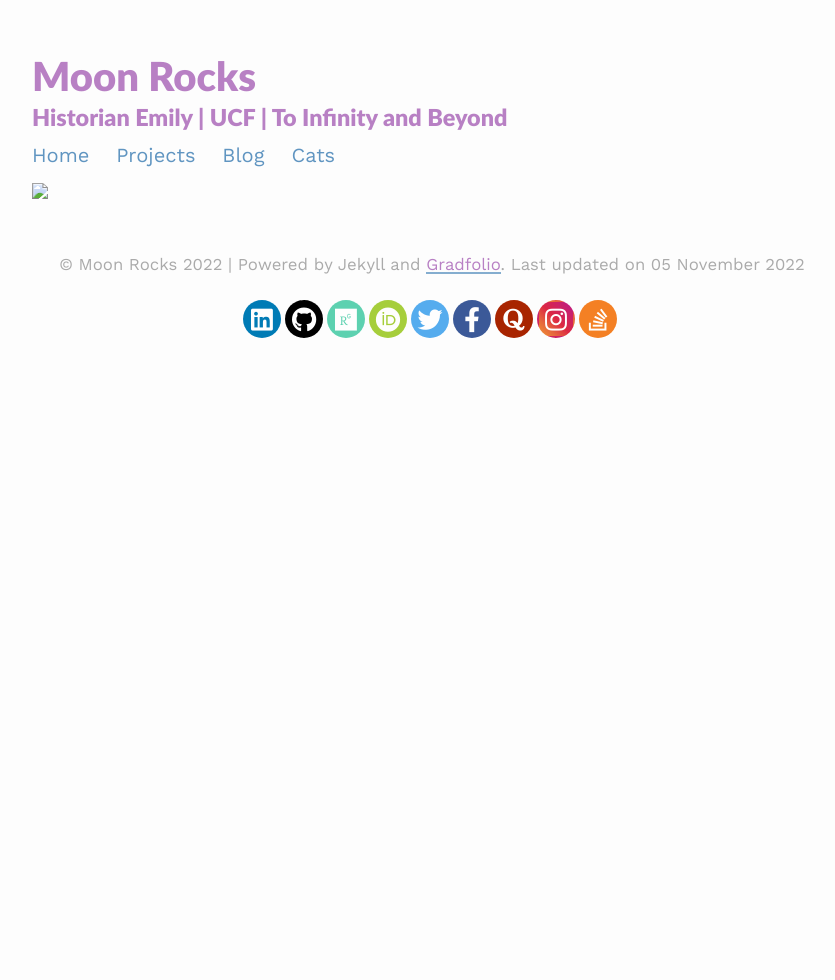
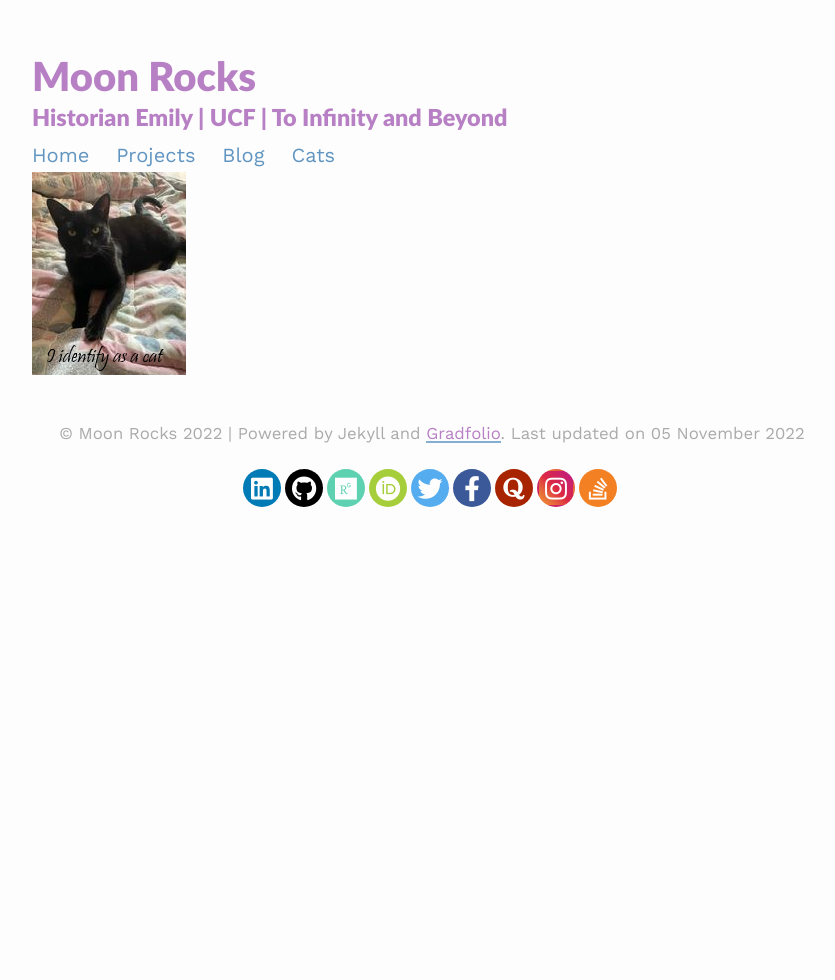
Before and after one commit to emilystrickland2/Historian, a Jekyll site: the page built from cats.html, in a window 1280 px wide. Shown: the whole page, without its empty margins (208-1043 px from the left). Built offline with Jekyll 4.4.1, drawn with Linux system fonts in a browser that asks for light colours; nearby versions of some CDN libraries.

Commit message:
Update cats.html

```diff
--- a/cats.html
+++ b/cats.html
@@ -4,5 +4,5 @@ permalink: /cats/
 title: Cats
 ---
 
-<img src="assets\images\cart 2.png"
+<img src="\assets\images\cart 2.png"
 align="center">
```
